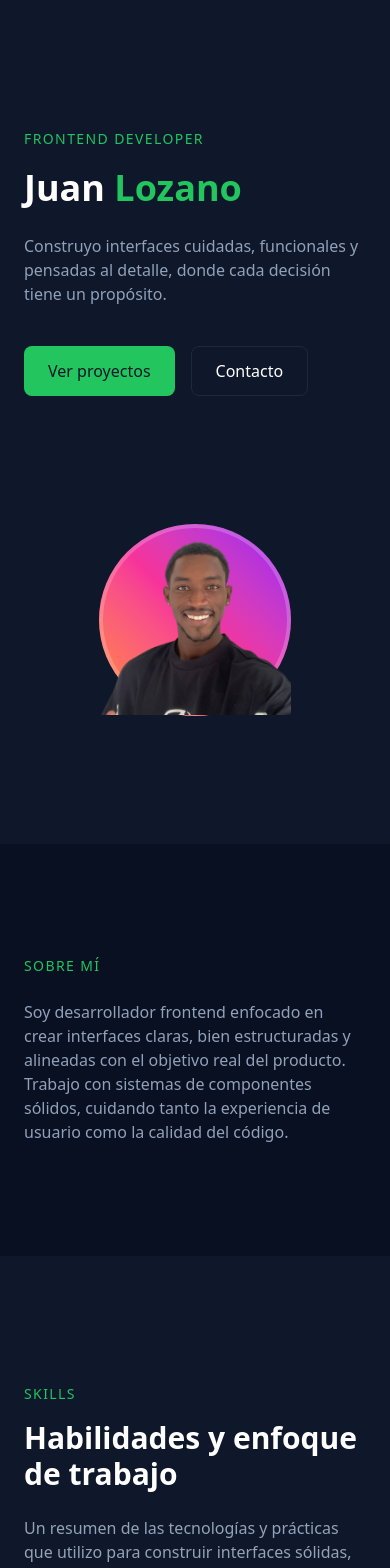
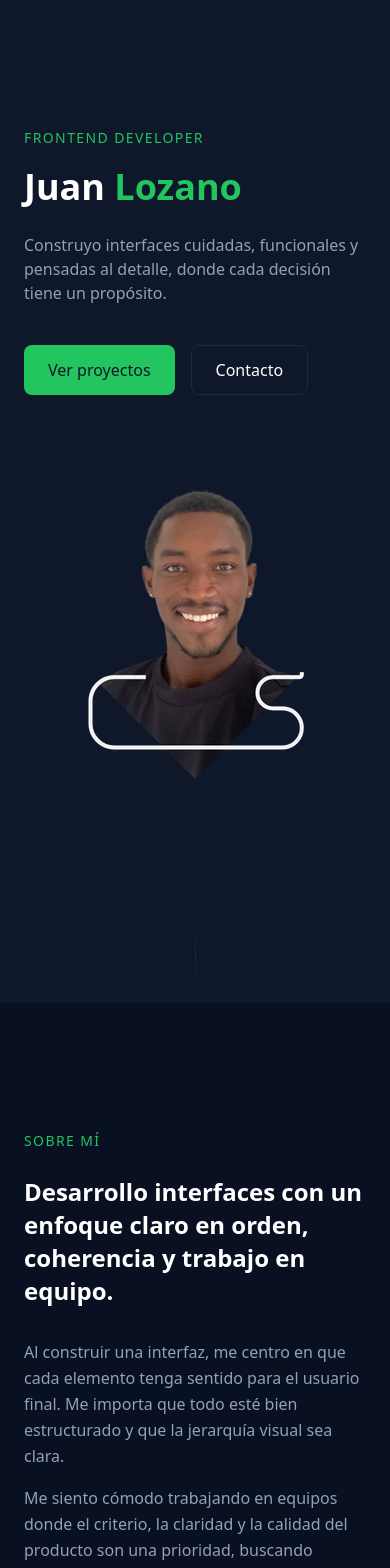
Before and after one commit to j4mLoz/Portafolio, a React (Vite) app: page / in a window 390 px wide. Shown: the top 1568 px of the page. Built offline with nearby package versions, Linux system fonts and the light colour scheme.

Commit message:
feat: add subtle section divider between sections and improve profile photo

```diff
--- a/src/App.jsx
+++ b/src/App.jsx
@@ -10,8 +10,11 @@ function App() {
   return (
     <MainLayout>
       <Hero />
+      <SectionDivider />
       <About />
+      <SectionDivider />
       <Skills />
+      <SectionDivider />
       <Projects />
       <Footer />
     </MainLayout>
--- a/src/components/sections/About.tsx
+++ b/src/components/sections/About.tsx
@@ -3,41 +3,52 @@ import Container from "../ui/Container";
 
 export default function About() {
   return (
-    <section className="relative py-28 bg-surface/40">
+    <section className="relative py-32 bg-surface/40">
       <Container>
         <div className="max-w-3xl">
           {/* Eyebrow */}
-          <motion.div
+          <motion.p
             initial={{ opacity: 0, y: 20 }}
             whileInView={{ opacity: 1, y: 0 }}
             transition={{ duration: 0.5, ease: "easeOut" }}
             viewport={{ once: true }}
+            className="text-primary text-sm tracking-widest uppercase"
           >
-            <p className="text-primary text-sm tracking-widest uppercase">
             Sobre mí
-            </p>
-          </motion.div>
+          </motion.p>
 
-          {/* Texto */}
-          <div className="mt-6 space-y-4 text-slate-400">
+          {/* Frase principal */}
+          <motion.h2
+            initial={{ opacity: 0, y: 20 }}
+            whileInView={{ opacity: 1, y: 0 }}
+            transition={{ duration: 0.5, ease: "easeOut", delay: 0.05 }}
+            viewport={{ once: true }}
+            className="mt-6 text-2xl md:text-3xl font-semibold leading-snug"
+          >
+            Desarrollo interfaces con un enfoque claro en orden, coherencia y
+            trabajo en equipo.
+          </motion.h2>
+
+          {/* Texto de soporte */}
           <motion.div
             initial={{ opacity: 0, y: 20 }}
             whileInView={{ opacity: 1, y: 0 }}
-              transition={{ duration: 0.5, ease: "easeOut" }}
+            transition={{ duration: 0.5, ease: "easeOut", delay: 0.1 }}
             viewport={{ once: true }}
+            className="mt-8 space-y-4 text-slate-400 leading-relaxed"
           >
             <p>
-                Soy desarrollador frontend enfocado en crear interfaces claras,
-                bien estructuradas y alineadas con el objetivo real del
-                producto.
+              Al construir una interfaz, me centro en que cada elemento tenga
+              sentido para el usuario final. Me importa que todo esté bien
+              estructurado y que la jerarquía visual sea clara.
             </p>
 
             <p>
-                Trabajo con sistemas de componentes sólidos, cuidando tanto la
-                experiencia de usuario como la calidad del código.
+              Me siento cómodo trabajando en equipos donde el criterio, la
+              claridad y la calidad del producto son una prioridad, buscando
+              siempre soluciones bien pensadas y sostenibles en el tiempo.
             </p>
           </motion.div>
-          </div>
         </div>
       </Container>
     </section>
--- a/src/components/sections/Footer.jsx
+++ b/src/components/sections/Footer.jsx
@@ -32,15 +32,15 @@ export default function Footer() {
             <ul className="mt-4 space-y-2">
               <li>
                 <a
-                  href="mailto:juan@email.com"
+                  href="mailto:juan.lozaa2812@gmail.com"
                   className="text-[color:var(--color-muted)] hover:text-white transition"
                 >
-                  juan@email.com
+                  juan.lozaa2812@gmail.com
                 </a>
               </li>
               <li>
                 <a
-                  href="https://github.com/tuusuario"
+                  href="https://github.com/j4mLoz"
                   target="_blank"
                   className="text-[color:var(--color-muted)] hover:text-white transition"
                 >
@@ -49,7 +49,7 @@ export default function Footer() {
               </li>
               <li>
                 <a
-                  href="https://linkedin.com/in/tuusuario"
+                  href="https://www.linkedin.com/in/juan-lozano-9b97a83a8/"
                   target="_blank"
                   className="text-[color:var(--color-muted)] hover:text-white transition"
                 >
--- a/src/components/sections/Hero.tsx
+++ b/src/components/sections/Hero.tsx
@@ -4,7 +4,7 @@ import { motion } from "framer-motion";
 
 export default function Hero() {
   return (
-    <section className="relative min-h-screen flex items-center py-28 bg-background overflow-hidden">
+    <section className="relative min-h-screen flex items-center py-32 bg-background overflow-hidden">
       {/* Glow ambiental */}
       <div className="absolute inset-0 -z-10">
         <div className="absolute top-[-20%] left-1/2 -translate-x-1/2 w-[700px] h-[700px] rounded-full bg-primary/10 blur-3xl" />
@@ -36,7 +36,7 @@ export default function Hero() {
           {/* Imagen */}
           <div className="flex justify-center md:justify-end">
             <motion.div
-              className="relative"
+              className="relative flex items-end justify-center w-48 md:w-64"
               initial={{ opacity: 0, scale: 0.98 }}
               animate={{ opacity: 1, scale: 1 }}
               transition={{
@@ -45,39 +45,13 @@ export default function Hero() {
                 delay: 0.35,
               }}
             >
-              {/* 1. El Fondo con Color (El círculo/forma de atrás) */}
-              <div className="absolute bottom-0 left-1/2 -translate-x-1/2 w-48 h-48 md:w-64 md:h-64 rounded-full bg-gradient-to-tr from-orange-400 via-pink-500 to-purple-600 z-0" />
-
-              {/* 2. El Contenedor de la Imagen */}
-              <div className="relative w-48 h-64 md:w-64 md:h-80 overflow-visible flex items-end justify-center">
-                <img
-                  src="../src/assets/JuanLozano.png"
-                  alt="Foto de Juan"
-                  className="
-          relative
-          z-20
-          h-full
-          w-auto
-          object-contain
-          transition-transform
-          duration-300
-          hover:scale-105
-        "
-                  style={{
-                    // Este es el truco clave:
-                    maskImage: "linear-gradient(to top, black 80%, black 100%)",
-                    WebkitMaskImage:
-                      "linear-gradient(to top, black 80%, black 100%)",
-                  }}
-                />
-
-                {/* 3. El borde del círculo (opcional para dar profundidad) */}
-                <div className="absolute bottom-0 w-48 h-48 md:w-64 md:h-64 rounded-full border-4 border-white/20 z-10 pointer-events-none" />
-              </div>
-
-              {/* 4. La Firma (Jacob Jon) - Si la tienes como imagen aparte */}
-              <div className="absolute bottom-4 right-[-20px] z-30 transform rotate-[-5deg]">
-                {/* <img src="firma.png" className="w-24 md:w-32" /> */}
+              <div className="flex justify-center md:justify-end">
+                <div className="flex items-center justify-center w-90">
+                  <img
+                    src="../src/assets/PictureJuan.png"
+                    alt="Imagen del Hero"
+                  />
+                </div>
               </div>
             </motion.div>
           </div>
--- a/src/components/ui/SectionDivider.jsx
+++ b/src/components/ui/SectionDivider.jsx
@@ -1,13 +1,7 @@
 export default function SectionDivider() {
   return (
-    <div className="overflow-hidden">
-      <svg
-        viewBox="0 0 1440 90"
-        className="w-full h-16 fill-surface"
-        preserveAspectRatio="none"
-      >
-        <path d="M0,40 C120,60 240,20 360,30 480,40 600,70 720,60 840,50 960,20 1080,30 1200,40 1320,60 1440,50 L1440,0 L0,0 Z" />
-      </svg>
+    <div className="relative h-24 flex items-center justify-center">
+      <span className="block w-px h-12 bg-gradient-to-b from-transparent via-border to-transparent" />
     </div>
   );
 }
```
Also changed, not shown: src/assets/PictureJuan.png (added). Lines whose indentation alone changed are shown as unchanged.
